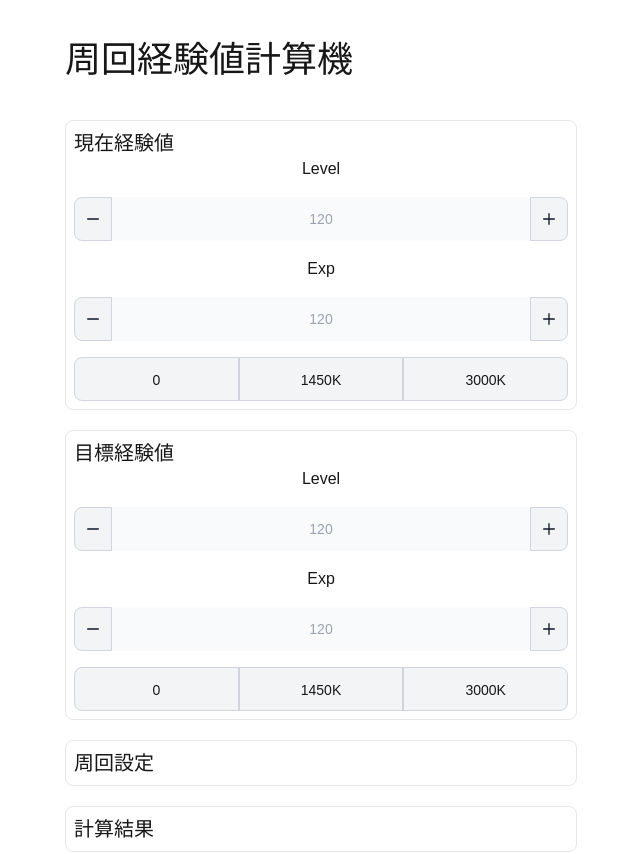
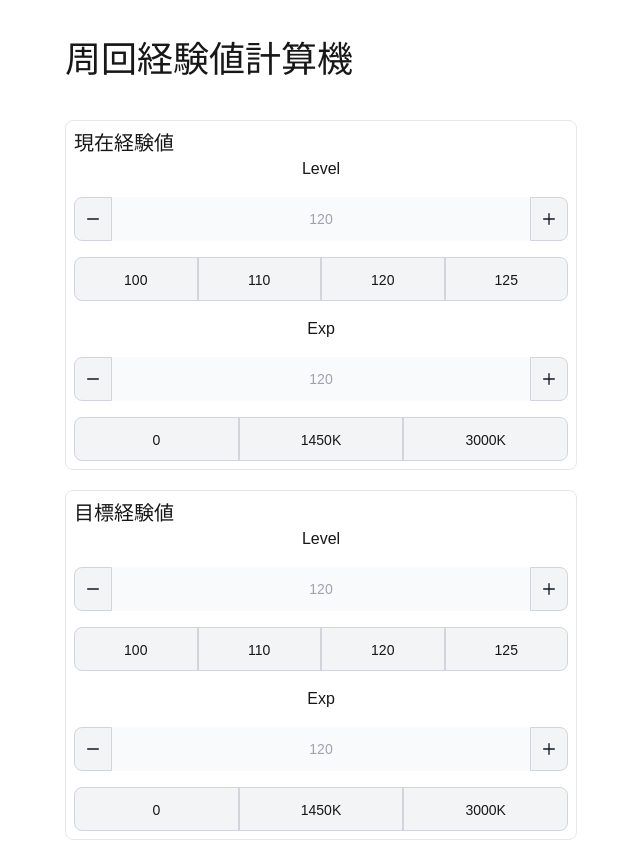
Before and after one commit to kanade2001/azurlane-webtool, a Next.js app: page /exp-calculator in a window 1280 px wide. Shown: the top 854 px of the page, without its empty margins (319-959 px from the left). Built offline with nearby package versions, Linux system fonts and the light colour scheme.

Commit message:
Feat-レベル用ボタンを作成

```diff
--- a/src/app/exp-calculator/_components/exp-field/index.tsx
+++ b/src/app/exp-calculator/_components/exp-field/index.tsx
@@ -12,6 +12,14 @@ export default function ExpField({ label }: ExpFieldProps) {
       <div className="flex flex-col items-center gap-4">
         <h3>Level</h3>
         <NumberInput max_width="full" />
+        <LineButton
+          buttons={[
+            { label: "100", onClick: () => console.log("100") },
+            { label: "110", onClick: () => console.log("300") },
+            { label: "120", onClick: () => console.log("200") },
+            { label: "125", onClick: () => console.log("300") },
+          ]}
+        />
         <h3>Exp</h3>
         <NumberInput max_width="full" />{" "}
         <LineButton
```
